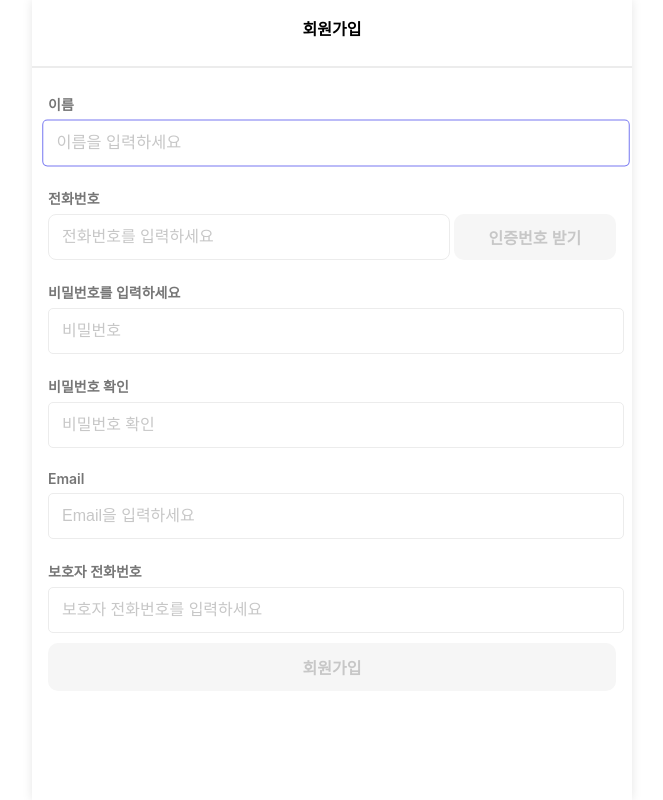
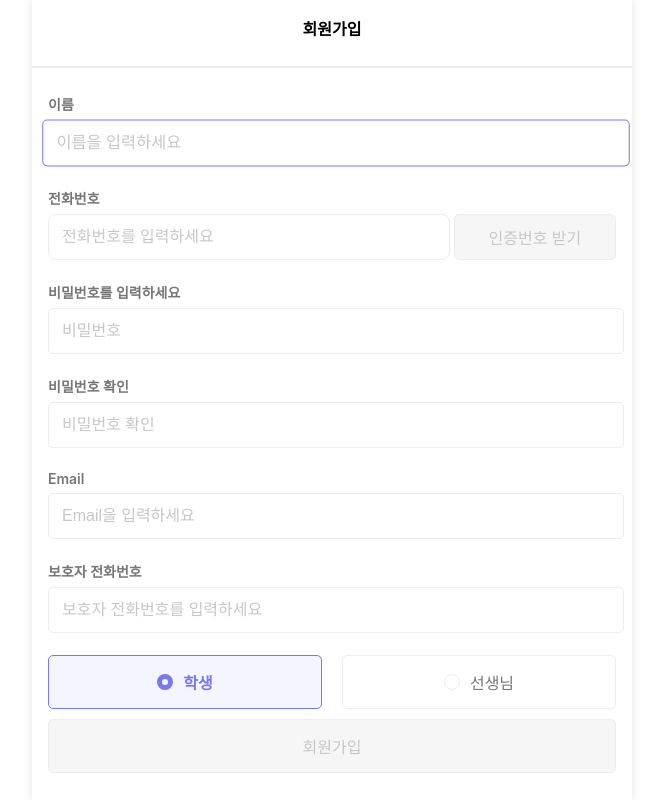
Before and after one commit to gbwlxhd97/pple-lms, a React (Vite) app: page /sign-up in a window 1280 px wide. Shown: the whole page, without its empty margins (308-971 px from the left). Built offline with nearby package versions, Linux system fonts and the light colour scheme; no server answers; a web font is replaced by a local one.

Commit message:
feat: create SignUp page CheckBox

```diff
--- /dev/null
+++ b/src/components/common/CheckBox/CheckBox.module.scss
@@ -0,0 +1,39 @@
+@import '@/styles/theme.scss';
+
+button {
+  padding: 14px 60px;
+  border-radius: 5px;
+  border: 1px solid $gray100;
+  background-color: #fff;
+  color: $gray300;
+  font-size: 16px;
+  font-weight: 500;
+  transition: background-color 0.3s;
+  &.Active {
+    border: 1.5px solid $purple1;
+    background-color: $purple2;
+    color: $purple1;
+    font-weight: 600;
+  }
+
+}
+
+.CheckBoxFlex {
+  display: flex;
+  align-items: center;
+  justify-content: center;
+  gap: 10px;
+  > div {
+    border-radius: 50%;
+    width: 16px;
+    height: 16px;
+    border: 1px solid $gray100;
+    transition: border 0.3s;
+      &.Active {
+      border: 5px solid $purple1;
+      background-color: $purple2;
+      color: $purple1;
+      font-weight: 600;
+    }
+  }
+}
--- /dev/null
+++ b/src/components/common/CheckBox/CheckBox.tsx
@@ -0,0 +1,30 @@
+import { ReactNode } from 'react';
+import styles from './CheckBox.module.scss';
+
+type CheckBoxProps = {
+  checkBoxType: 'Active' | 'Default';
+  children?: ReactNode;
+  className?: string;
+  onClick?: () => void;
+};
+
+const CheckBox = ({
+  checkBoxType,
+  className,
+  children,
+  onClick,
+}: CheckBoxProps) => {
+  return (
+    <button
+      className={`${className} ${styles[checkBoxType]}`}
+      onClick={onClick}
+    >
+      <div className={styles.CheckBoxFlex}>
+        <div className={`${className} ${styles[checkBoxType]}`}></div>
+        {children}
+      </div>
+    </button>
+  );
+};
+
+export default CheckBox;
--- a/src/pages/Auth/SignUp/SignUp.module.scss
+++ b/src/pages/Auth/SignUp/SignUp.module.scss
@@ -53,3 +53,13 @@
   width: 100%;
   flex:30%;
 }
+
+.FlexCheckBoxWrap {
+  display: flex;
+  justify-content: space-between;
+  margin-top: 22px;
+  gap: 20px;
+  > button {
+    flex: 1;
+  }
+}
--- a/src/pages/Auth/SignUp/SignUp.tsx
+++ b/src/pages/Auth/SignUp/SignUp.tsx
@@ -5,6 +5,7 @@ import { useEffect, useRef, useState } from 'react';
 import memberAPIList from '@/services/member';
 import { IRegister } from '@/interfaces/member';
 import Timer from '@/components/common/Timer/Timer';
+import CheckBox from '@/components/common/CheckBox/CheckBox';
 
 const SignUpPage = () => {
   const inputRef = useRef<HTMLInputElement>(null);
@@ -97,11 +98,15 @@ const SignUpPage = () => {
       <Input
         label="비밀번호를 입력하세요"
         name="password"
-        type="text"
+        type="password"
         placeholder="비밀번호"
         onChange={handleChange}
       />
-      <Input label="비밀번호 확인" type="text" placeholder="비밀번호 확인" />
+      <Input
+        label="비밀번호 확인"
+        type="password"
+        placeholder="비밀번호 확인"
+      />
       <Input
         label="Email"
         name="email"
@@ -116,7 +121,34 @@ const SignUpPage = () => {
         name="parent_tel"
         onChange={handleChange}
       />
-
+      <div className={styles.FlexCheckBoxWrap}>
+        <CheckBox
+          checkBoxType={
+            signUpInfo.memberRole === 'STUDENT' ? 'Active' : 'Default'
+          }
+          onClick={() => {
+            setSignUpInfo((prev) => ({
+              ...prev,
+              memberRole: 'STUDENT',
+            }));
+          }}
+        >
+          학생
+        </CheckBox>
+        <CheckBox
+          checkBoxType={
+            signUpInfo.memberRole === 'TEACHER' ? 'Active' : 'Default'
+          }
+          onClick={() => {
+            setSignUpInfo((prev) => ({
+              ...prev,
+              memberRole: 'TEACHER',
+            }));
+          }}
+        >
+          선생님
+        </CheckBox>
+      </div>
       <Button
         buttonType={isValidateSignUp ? 'Active' : 'Disabled'}
         className={styles.LoginButton}
```
